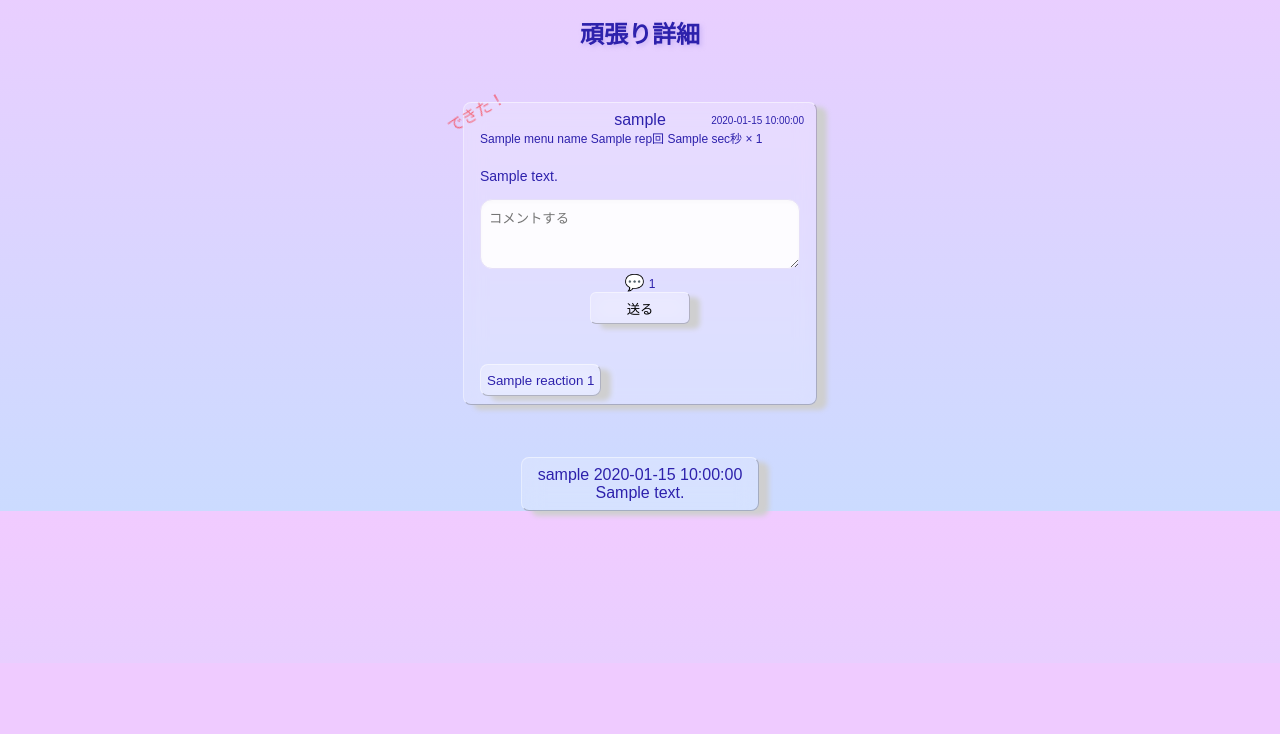
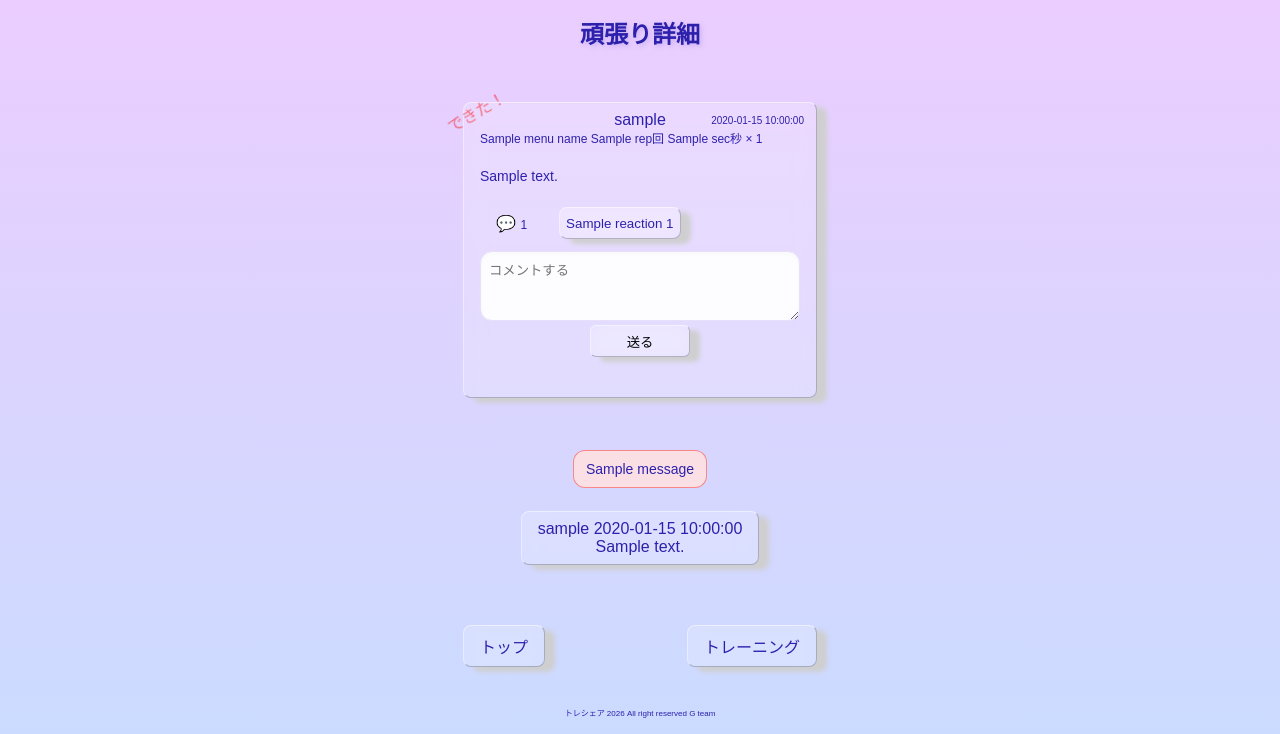
Before and after one commit to RT-Team-G/hackathon_TeamG, a Flask app: template SNSApp/templates/post/post_detail.html in a window 1280 px wide. Shown: the part 137-871 px from the top of the page. Before the commit the page ends 655 px from the top, so only its background shows below. Run offline with Flask 2, Linux system fonts and the light colour scheme; the template is opened without the code that fills it: most values are stand-ins (such as "Sample title", 1, 10 or a date in 2020); one stand-in notice (Sample message) is shown; some libraries are stand-ins or nearby versions.

Commit message:
reactionの位置を修正,コメント空の場合は登録できないようにした

```diff
--- a/SNSApp/app.py
+++ b/SNSApp/app.py
@@ -154,16 +154,18 @@ def posts_list_view():
         for post in posts:
 
             #これ↓5/26エラー対策で追加しました
-            if 'sec' not in post:
-                post['sec'] = []
+            # if 'sec' not in post:
+            #     post['sec'] = []
 
             if isinstance(post['menu_name'], str):
                 post['menu_name'] = json.loads(post['menu_name'])
             if isinstance(post['reps'], str):
                 post['reps'] = json.loads(post['reps'])
             # こめんと削除 一部追加
-            if 'sec' in post and isinstance(post['sec'], str):
-                 post['sec'] = json.loads(post['sec'])
+            # if 'sec' in post and isinstance(post['sec'], str):
+            #      post['sec'] = json.loads(post['sec'])
+            if isinstance(post['sec'], str):
+                post['sec'] = json.loads(post['sec'])
             if isinstance(post['set_count'], str):
                 post['set_count'] = json.loads(post['set_count'])
             post['created_at'] = post['created_at'].strftime('%Y-%m-%d %H:%M')
@@ -225,6 +227,7 @@ def create_comment(post_id):
     content = request.form.get('content', '').strip()
     if content == '':
         flash('コメント内容が空です','error')
+        return redirect(url_for('posts_list_detail_view', post_id=post_id))
     Comments.create(user_id, post_id, content) #Commentsクラス・create()
     return redirect(url_for('posts_list_detail_view', post_id=post_id))
 
--- a/SNSApp/static/css/base.css
+++ b/SNSApp/static/css/base.css
@@ -81,6 +81,7 @@ img{
 /* postsのデザイン */
 .post-card-wrapper{
     display: flex;
+    width: 100%;
     flex-direction: column;
     align-items: center;
     justify-content: center;
@@ -185,6 +186,7 @@ img{
 }
 
 .post-btn{
+    margin: 8px 16px 0 0;
     font-size: 16px;
     vertical-align: middle;
 }
@@ -245,7 +247,8 @@ img{
 .reaction-list {
     display: flex;
     align-items: center;
-    gap: 8px;
+    margin-left: 16px;
+    gap: 16px;
     width: 100%;
 }
 
@@ -433,8 +436,9 @@ img{
     border-left:1px solid rgba(255,255,255,0.4);
     border-radius: 8px;
     text-align: center;
-    marigin-bottom:16px;
-    max-width: 354px;
+    margin-bottom:16px;
+    width: 100%;
+    /* max-width: 354px; */
 }
 .btn{
     border: 1px solid rgba(51,51,51,0.3);
@@ -445,4 +449,5 @@ img{
     border-top:1px solid rgba(255,255,255,0.5);
     border-left:1px solid rgba(255,255,255,0.4);
     margin-bottom: 32px;
+    cursor: pointer;
 }
--- a/SNSApp/static/js/timer.js
+++ b/SNSApp/static/js/timer.js
@@ -2,7 +2,7 @@ document.addEventListener('DOMContentLoaded' , () => {
 /* ======================================
     1. config
 ========================================= */
-const INITIAL_TIME_SECONDS = 60;
+const INITIAL_TIME_SECONDS = 0;
 const ONE_SECOND_MS = 1000;
 const SECONDS_PER_MINUTE = 60;
 
--- a/SNSApp/templates/post/post_detail.html
+++ b/SNSApp/templates/post/post_detail.html
@@ -45,11 +45,11 @@
                                     {{ post.menu_name[i] }}
                                 {% endif %}
 
-                                {% if post.reps %}
+                                {% if post.reps and (post.reps[i]|int != 0 or post.sec[i]|int == 0)%}
                                     {{ post.reps[i] }}回
                                 {% endif %}
 
-                                {% if post.sec %}
+                                {% if post.sec and (post.sec[i]|int != 0 or post.reps[i]|int == 0)%}
                                     {{ post.sec[i] }}秒
                                 {% endif %}
 
@@ -79,6 +79,19 @@
                 {% endif %}
 
                 <!--ここから下がコメントを入力投稿したりいいねなどのリアクションをする場所-->
+                <div class="reaction-list">
+                    <div class="post-btn">💬 <span class="count">{{ post.comments_count }}</span></div>
+                    {% for reaction_kind in reactions %}
+                    <span class="reaction">
+                        <form class="reaction" action="/posts_list/{{ post.id }}/reaction" method="post">
+                            <input type="hidden" name="csrf_token" value="{{ csrf_token() }}">
+                            <button class="reaction_btn" type="submit" name="reaction_id" value="{{ reaction_kind.id }}">
+                                {{ reaction_kind.reaction }} {{ reaction_kind.count }}
+                            </button>
+                        </form>
+                    </span>
+                    {% endfor %}
+                </div>
                 <!--コメント投稿(クラスpost)-->
                 <div class="new-post">
                     <form class="new-post-main" action="/posts_list/{{ post.id }}/comments" method="post">
@@ -87,10 +100,7 @@
 
                          <textarea name="content" placeholder="コメントする"></textarea>
 
-                         <div class="post-actions">
-                            <!-- <div class="good">いいね（{{ post }}）</div> -->
-                            <div class="post-btn">💬 <span class="count">{{ post.comments_count }}</span></div>
-                         </div>
+
 
                          <div class="post-footer">
                             <button class="btn" type="submit">
@@ -98,20 +108,21 @@
                             </button>
                          </div>
                     </form>
-                    <div class="reaction-list">
-                        {% for reaction_kind in reactions %}
-                        <span class="reaction">
-                            <form class="reaction" action="/posts_list/{{ post.id }}/reaction" method="post">
-                                <input type="hidden" name="csrf_token" value="{{ csrf_token() }}">
-                                <button class="reaction_btn" type="submit" name="reaction_id" value="{{ reaction_kind.id }}">
-                                    {{ reaction_kind.reaction }} {{ reaction_kind.count }}
-                                </button>
-                            </form>
-                        </span>
-                        {% endfor %}
-                    </div>
+
                 </div>
         </div>
+
+        <!-- {% with messages = get_flashed_messages(with_categories=true) %} -->
+        {% if messages %}
+        <div class="flash-messages">
+        {% for category, message in messages %}
+        <div class="flash flash-{{ category }}">
+            {{ message }}
+        </div>
+        {% endfor %}
+        </div>
+        {% endif %}
+        <!-- {% endwith %} -->
 
         <!--いいね！-->
         <div class="comment-section">
@@ -122,21 +133,10 @@
                     <span class="comment-user">{{ comment.user_name }}</span> <!--コメントした人のユーザ名を表示-->
                     <span class="comment-time">{{ comment.created_at }}</span> <!--コメントが投稿された日時-->
                 </div>
-
                 <div class="comment-body">
                     {{ comment.content }}
                 </div>
             </div>
-                <!-- <div class="comment-action">
-                    <form action="/comments/{{ comment.id }}/like" method="post" class="comment-like-form"> -->
-                       <!--クロスサイト対策
-                       <input type="hidden" name="csfr_token" value="{{ csrf_token() }}"> -->
-                       <!-- <button type="submit" class="comment-good-btn"> -->
-                        <!--いいねが1件以上ならその数字を、0件なら0を表示-->
-                        <!-- いいね！ {{comment.likes_count if comment.likes_count else 0}}
-                       </button>
-                    </form>
-                </div>
             {% endfor %}
         {% else %}
             <p class="no-comments">まだコメントがありません</p>
@@ -146,6 +146,7 @@
     </body>
     <div class="footer-menu">
         <a href="{{ url_for('posts_list_view') }}" class="footer-btn">トップ</a>
+        <a href="./post" class="footer-btn">トレーニング</a>
     </div>
 </div>
 
```
Also changed, not shown: Docker/MySQL/init.sql (+4 -4 lines), SNSApp/templates/main/posts.html (+6 -9 lines).
